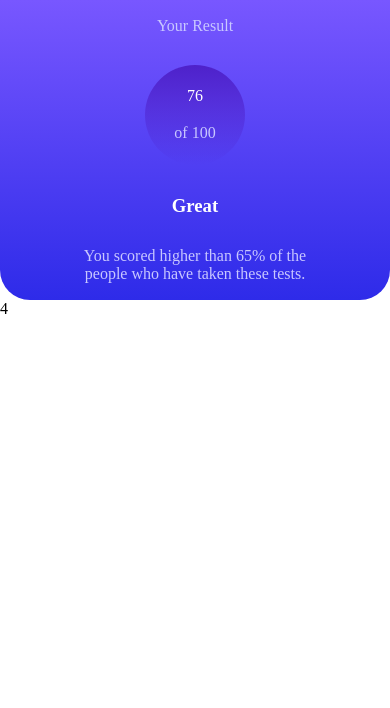
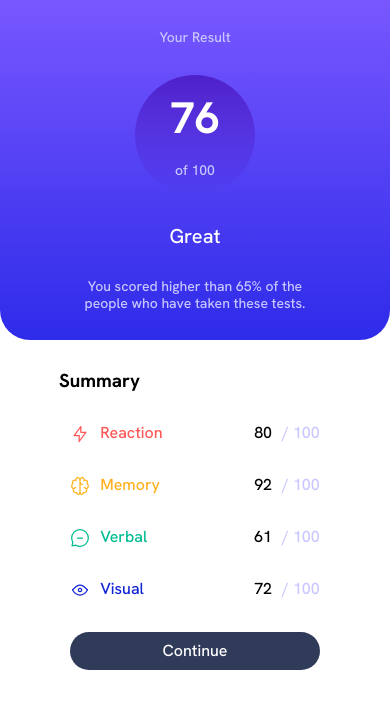
Before and after one commit to FranciscoFrontEndDeveloper/Resultssummarycomponent, an Angular app: page / in a window 390 px wide. Shown: the top 708 px of the page. Built offline with nearby package versions, Linux system fonts and the light colour scheme.

Commit message:
mobile styles completed

```diff
--- a/src/app/app.component.html
+++ b/src/app/app.component.html
@@ -2,5 +2,7 @@
   <div>
     <app-degradade></app-degradade>
   </div>
-  <div>4</div>
+  <div>
+    <app-form></app-form>
+  </div>
 </main>
--- a/src/app/app.component.sass
+++ b/src/app/app.component.sass
@@ -6,3 +6,4 @@ main
  grid-template-rows: repeat(2, auto)
  width: 100%
  height: auto
+ row-gap: 30px
--- a/src/app/app.module.ts
+++ b/src/app/app.module.ts
@@ -3,11 +3,13 @@ import { BrowserModule } from '@angular/platform-browser';
 
 import { AppComponent } from './app.component';
 import { DegradadeComponent } from './components/degradade/degradade.component';
+import { FormComponent } from './components/form/form.component';
 
 @NgModule({
   declarations: [
     AppComponent,
-    DegradadeComponent
+    DegradadeComponent,
+    FormComponent
   ],
   imports: [
     BrowserModule
--- a/src/app/components/degradade/degradade.component.sass
+++ b/src/app/components/degradade/degradade.component.sass
@@ -11,21 +11,22 @@
  border-bottom-right-radius: 30px
  border-bottom-left-radius: 30px
  align-items: center
- p,h3
-  text-align: center
-  @include fontStyles($color: $Lightlavender )
+ padding: 20px 0
+ p
+  @include fontStyles($color: $Lightlavender, $fontSize: 14px, $fontWeiht: $fontWeiht)
+  width: 65%
  h3
-  @include fontStyles($color: $White )
+  @include fontStyles($color: $White, $fontSize: 20px, $fontWeiht: 500  )
  p:nth-child(4)
-  padding: 0 20%
+  padding: 0 0%
  div
   display: flex
   flex-direction: column
   justify-content: center
   align-items: center
-  width: 100px
-  height: 100px
+  width: 120px
+  height: 120px
   border-radius: 50%
   background: linear-gradient(0deg, $Persianbluecircle, $Violetbluecircle)
   span
-   @include fontStyles($color: $White )
+   @include fontStyles($color: $White, $fontSize: 44px, $fontWeiht: 700  )
--- /dev/null
+++ b/src/app/components/form/form.component.html
@@ -0,0 +1,30 @@
+<div class="containerForm">
+  <h3>Summary</h3>
+  <div>
+    <img src="assets/icon-reaction.svg" alt="icon-reaction" />
+    <span class="reactionText">Reaction</span>
+    <span>80</span>
+    <span>/ 100</span>
+  </div>
+  <div>
+    <img src="assets/icon-memory.svg" alt="icon-memory" />
+    <span class="memoryText">Memory</span>
+    <span>92</span>
+    <span>/ 100</span>
+  </div>
+  <div>
+    <img src="assets/icon-verbal.svg" alt="icon-verbal" />
+    <span class="verbalText">Verbal</span>
+    <span>61</span>
+    <span>/ 100</span>
+  </div>
+  <div>
+    <img src="assets/icon-visual.svg" alt="icon-visual" />
+    <span class="visualText">Visual</span>
+    <span>72</span>
+    <span>/ 100</span>
+  </div>
+  <div>
+    <input type="button" value="Continue" />
+  </div>
+</div>
--- /dev/null
+++ b/src/app/components/form/form.component.sass
@@ -0,0 +1,39 @@
+@import '../../../styles'
+.containerForm
+  height: 300px
+  display: flex
+  flex-direction: column
+  justify-content: space-between
+h3
+  text-indent: 20px
+div
+  display: flex
+  flex-direction: row
+  justify-content: space-between
+  width: 80%
+  margin: 0 auto
+  span:nth-child(2)
+    flex-grow: 1
+    padding-left: 10px
+  span:nth-child(4)
+    color: $Lightlavender
+    margin-left: 10px
+div:nth-child(6)
+  display: flex
+  justify-content: center
+  input
+    border: none
+    width: 100%
+    background: $Darkgrayblue
+    padding: 10px 0
+    color: $White
+    text-transform: capitalize
+    border-radius: 40px
+.reactionText
+  color: $Lightred
+.memoryText
+  color: $Orangeyyellow
+.verbalText
+  color: $Greenteal
+.visualText
+  color: $Cobaltblue
```
Also changed, not shown: src/app/components/form/form.component.ts (added, +10 -0 lines), src/styles.sass (+8 -2 lines), 1 other file (tests, documents, lock files or other folders).
